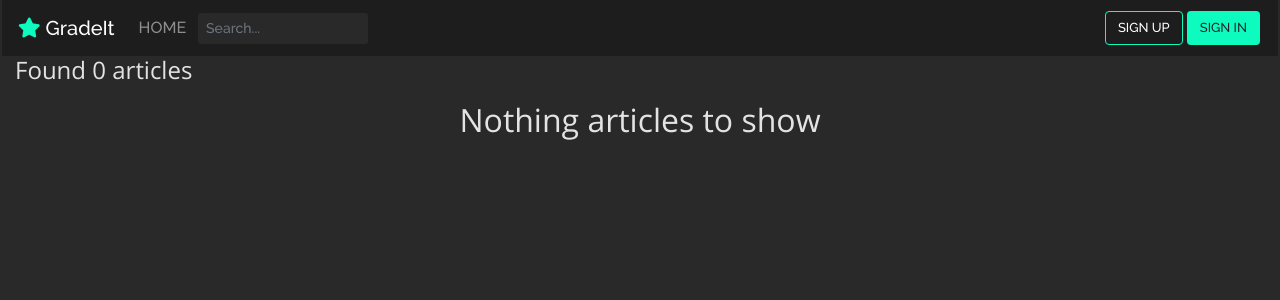
After one commit to cephaske254/gradeIt, a Django app: template main/templates/search.html in a window 1280 px wide. The commit adds this page. Shown: the top 300 px of the page. Run offline with Django 3.2, Linux system fonts and the light colour scheme; the template is opened without the code that fills it, so the values that code supplies are empty; some libraries are stand-ins or nearby versions.

Commit message:
created search

```diff
--- a/main/templates/includes/navbar.html
+++ b/main/templates/includes/navbar.html
@@ -7,15 +7,20 @@
             <li class="nav-item">
                 <a href="/" class="nav-link">HOME</a>
             </li>
-        {% if request.user.is_authenticated %}
+            {% if request.user.is_authenticated %}
             <li class="nav-item">
                 <a href="{% url 'new_article' %}" class="nav-link">NEW ARTICLE</a>
             </li>
             <li class="nav-item">
                 <a href="{% url 'collections' %}" class="nav-link">MY COLLECTION</a>
             </li>
-        {% endif %}
-    </ul>
+            {% endif %}
+        </ul>
+        <form action="{% url 'search' %}" class="form-inline">
+            <div class="form-group">
+                <input type="search" name="search" class="form-control form-control-sm text-light m-1 back-dark border-0" placeholder="Search...">
+            </div>
+        </form>
     </div>
     <ul class="nav navbar-right">
         {% if not request.user.is_authenticated %}
--- a/main/templates/includes/profile_article_cards.html
+++ b/main/templates/includes/profile_article_cards.html
@@ -1,4 +1,4 @@
-{% for article in user.articles.all %}
+{% for article in articles %}
 <div class="col-sm-8 col-md-6 col-lg-4 view p-2">
     <div class="card w-100">
         <div class="view-card" id="id_{{article.id}}">
--- /dev/null
+++ b/main/templates/search.html
@@ -0,0 +1,9 @@
+{% extends 'base.html' %}
+{% block content %}
+<div class="container-fluid">
+    <h4>Found {{ articles | length }} articles</h4>
+    <div class="row no-gutters justify-content-center align-items-center">
+        {% include 'includes/profile_article_cards.html' %}
+    </div>
+</div>
+{% endblock %}
--- a/main/urls.py
+++ b/main/urls.py
@@ -7,6 +7,7 @@
     path('article/<int:id>', views.single_article, name='article'),
     path('collect/<int:id>', views.saved_article, name='collect'),
     path('collections/', views.collections, name='collections'),
+    path('search/', views.search, name='search'),
     path('<username>/', views.profile, name='profile'),
 
 ]
```
Also changed, not shown: main/views.py (+10 -1 lines).
